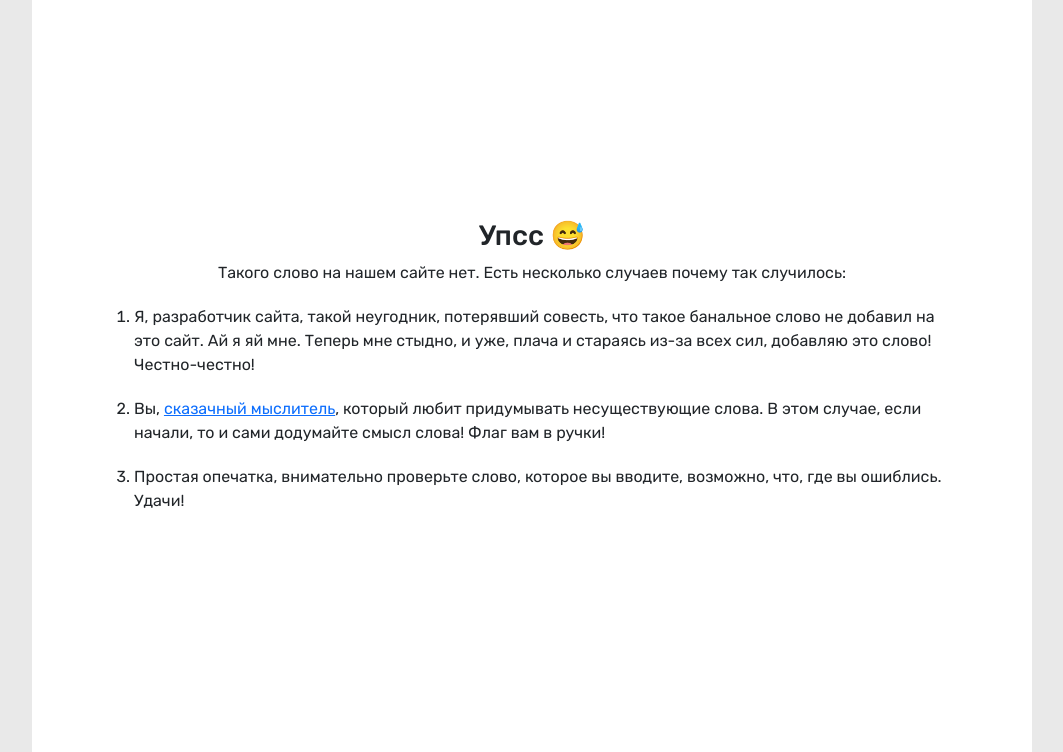
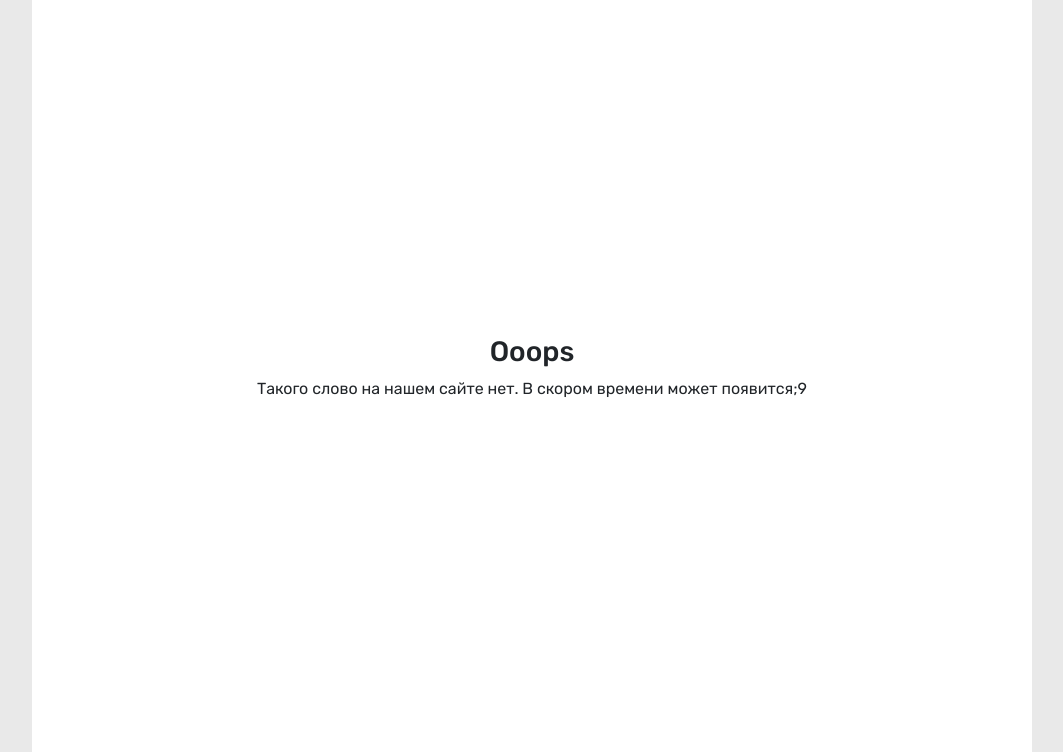
Before and after one commit to xrainie/englishio, a Django app: template word/templates/mistake.html in a window 1280 px wide. Shown: the part 48-800 px from the top of the page, without its empty margins (108-1171 px from the left). Run offline with Django 5.2, Linux system fonts and the light colour scheme; the template is opened without the code that fills it, so the values that code supplies are empty; parts of the project's set-up code (start-up, migrations or seed data) failed here and were passed over; some libraries are stand-ins or nearby versions; some web fonts are replaced.

Commit message:
fix template

```diff
--- a/word/templates/mistake.html
+++ b/word/templates/mistake.html
@@ -7,14 +7,9 @@
 <div class="main">
     <div class="block">
         <div class="center-text ">
-            <h3>Упсс   😅</h3>
+            <h3>Ooops</h3>
             <p>
-                Такого слово на нашем сайте нет. Есть несколько случаев почему так случилось:
-                <ol>
-                    <li>Я, разработчик сайта, такой неугодник, потерявший совесть, что такое банальное слово не добавил на это сайт. Ай я яй мне. Теперь мне стыдно, и уже, плача и стараясь из-за всех сил, добавляю это слово! Честно-честно!</li>
-                    <li>Вы, <a href="{% url 'words:word_detail' %}?word=fabler">сказачный мыслитель</a>, который любит придумывать несуществующие слова. В этом случае, если начали, то и сами додумайте смысл слова! Флаг вам в ручки!</li>
-                    <li>Простая опечатка, внимательно проверьте слово, которое вы вводите, возможно, что, где вы ошиблись. Удачи!</li>
-                </ol>
+                Такого слово на нашем сайте нет. В скором времени может появится;9
             </p>
         </div>
     </div>
```
